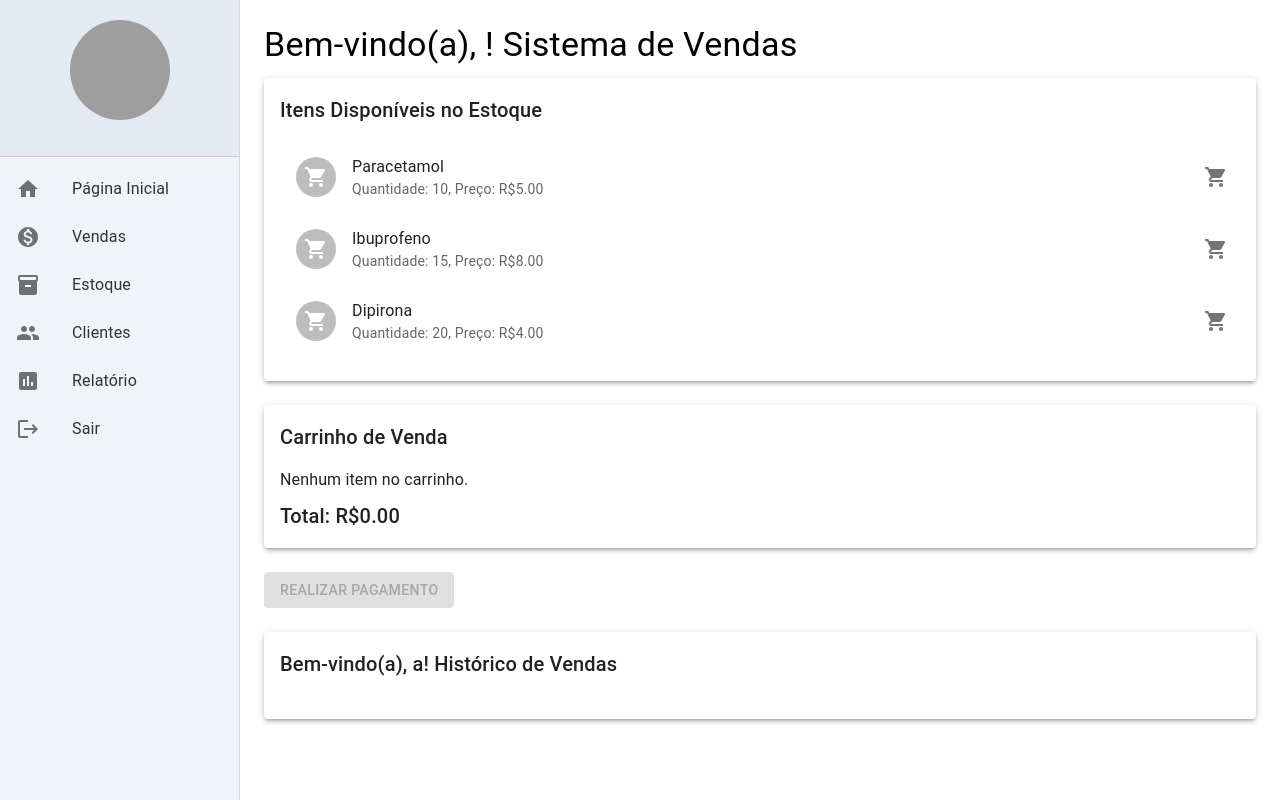
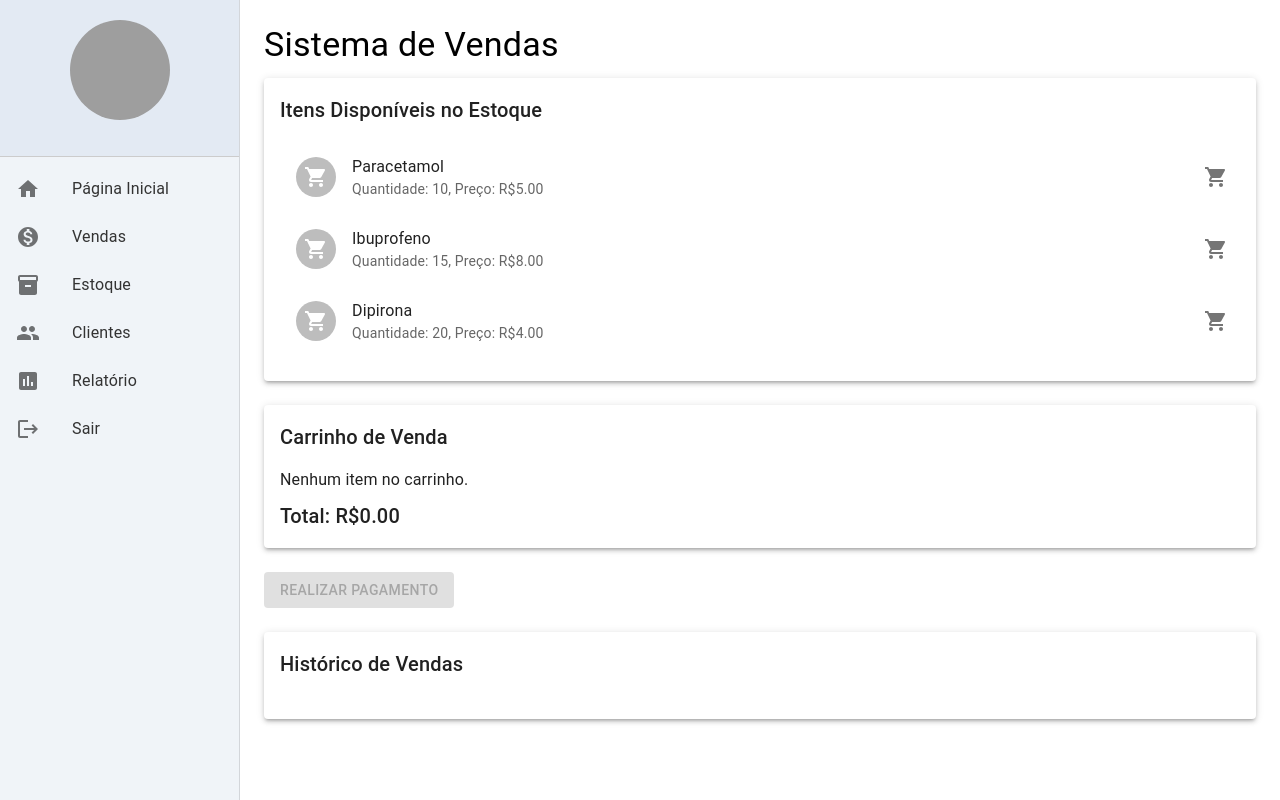
Before and after one commit to edrikfsteiner/projeto-integrador-web, a React (Create React App) app in the folder frontend/: page /dashboard in a window 1280 px wide. Both pictures are taken after a click on the item "Vendas". Built offline with nearby package versions, Linux system fonts and the light colour scheme; grey boxes are pictures that could not be loaded.

Commit message:
Ajustes em Vendas

```diff
--- a/frontend/src/Vendas/SalesSystem.js
+++ b/frontend/src/Vendas/SalesSystem.js
@@ -119,7 +119,7 @@ function SalesSystem() {
   return (
     <Box>
       <Typography variant="h4" gutterBottom>
-        Bem-vindo(a), {user.username}! Sistema de Vendas
+        Sistema de Vendas
       </Typography>
 
       {/* Lista de Itens Disponíveis */}
@@ -255,7 +255,7 @@ function SalesSystem() {
       {/* Registro de Vendas */}
       <Paper elevation={3} sx={{ p: 2, mt: 3 }}>
         <Typography variant="h6" gutterBottom>
-          Bem-vindo(a), a! Histórico de Vendas
+          Histórico de Vendas
         </Typography>
         <List>
           {salesHistory.map((sale, index) => (
```
